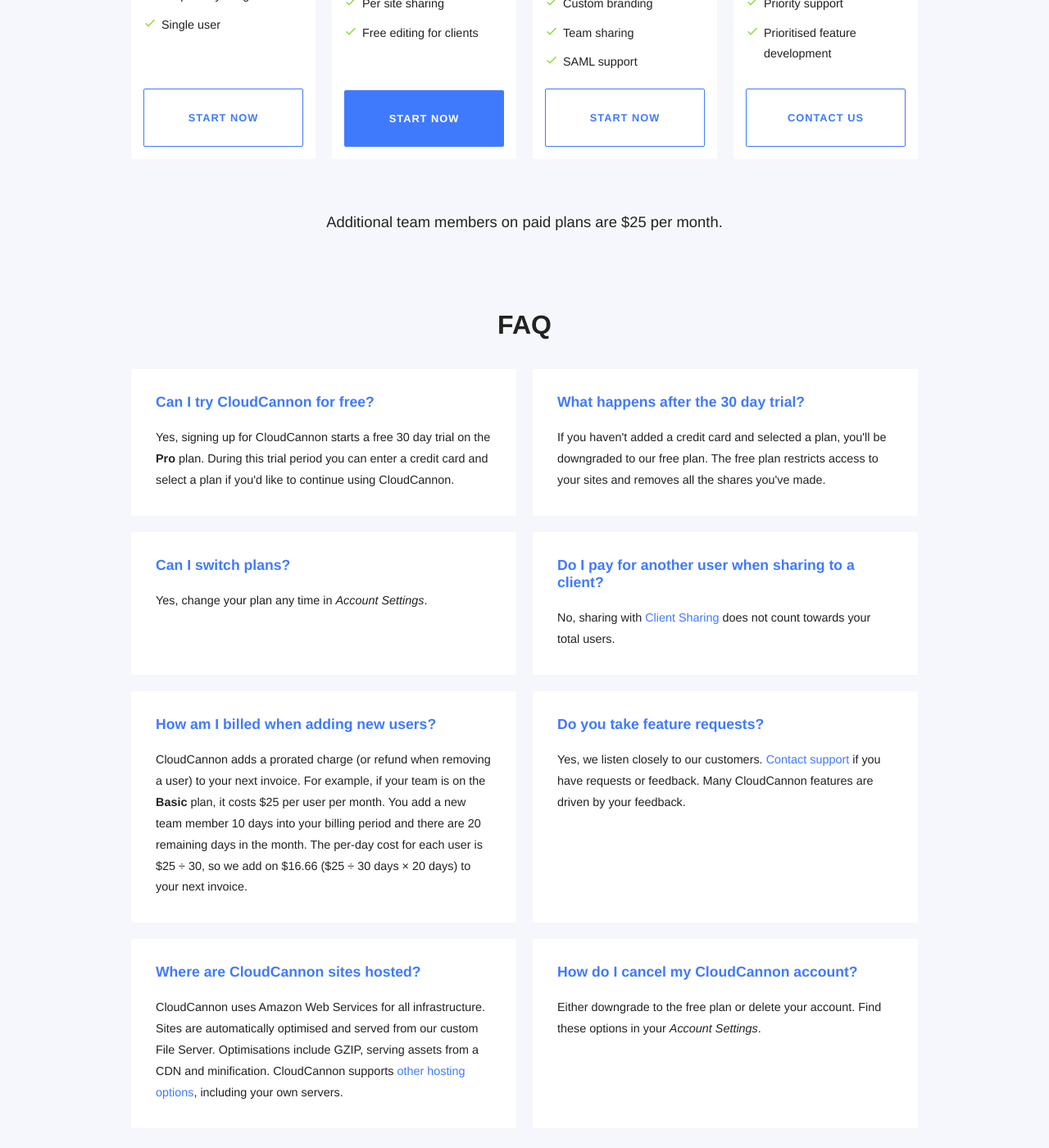
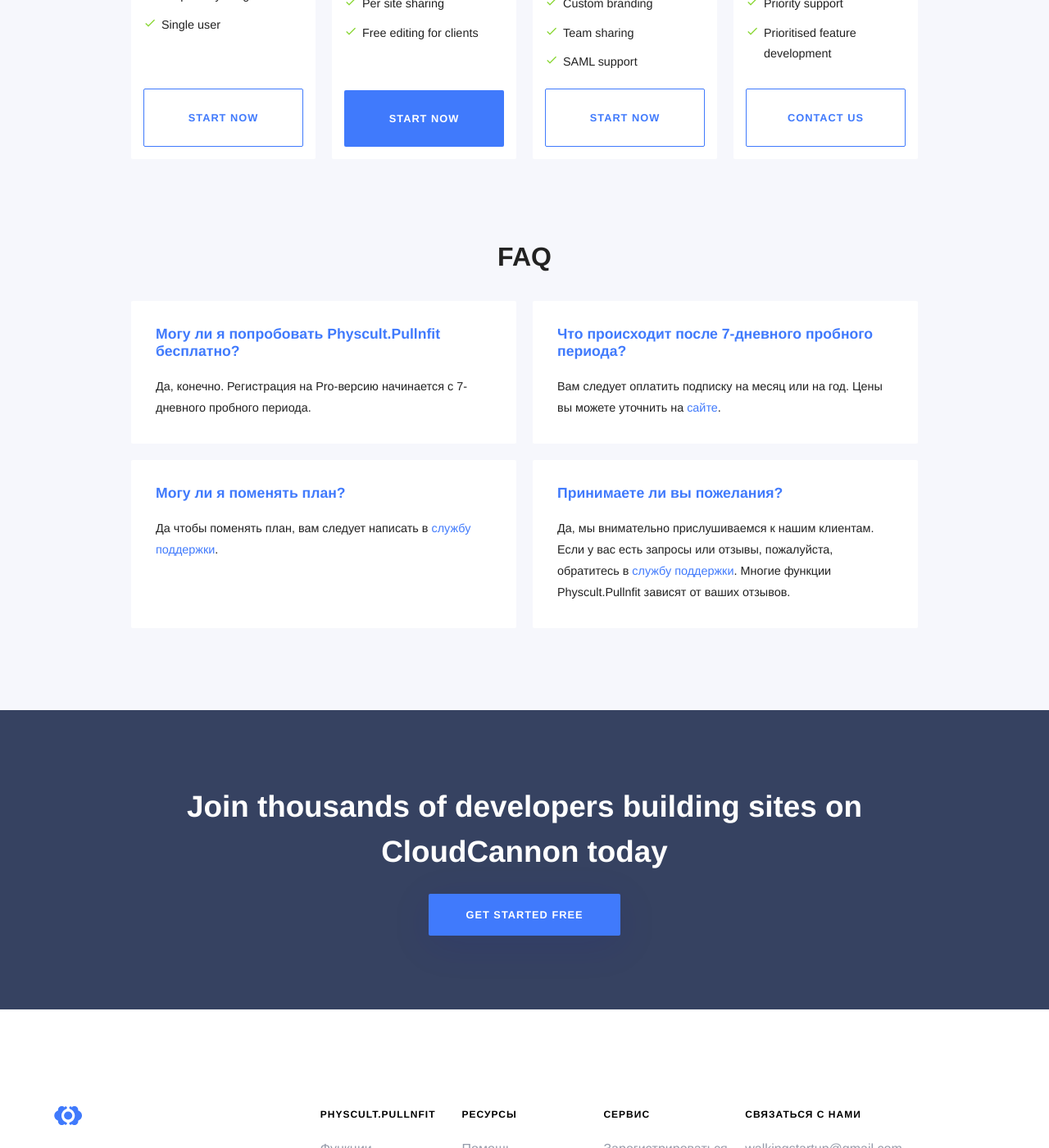
Before and after one commit to RakhimyanTim/physcult.github.io, a Jekyll site: the page built from pages/pricing.html, in a window 1280 px wide and 1400 px high, scrolled down 744 px. Shown: the whole window at 82% size. Built offline with Jekyll 4.4.1, drawn with Linux system fonts in a browser that asks for light colours; some web fonts are replaced; some of the changed text lies outside the part shown.

Commit message:
Update pricing.html

```diff
--- a/pages/pricing.html
+++ b/pages/pricing.html
@@ -1,13 +1,13 @@
 ---
 layout: short
-heading: Get started with CloudCannon
-subtitle: Try CloudCannon Pro free for 30 days, no credit card required
-title: Pricing
+heading: Начните работу с Physcult.Pullnfit
+subtitle: Попробуйте Physcult.Pullnfit Pro бесплатно в течение 7 дней.
+title: Цены
 permalink: /pricing/
 ---
 <div class="period">
 	<div class="toggle-buttons">
-		<a class="button light no-border dark-hover selected monthly" href="#">Monthly</a><a class="button light no-border dark-hover annually" href="#">Annually</a>
+		<a class="button light no-border dark-hover selected monthly" href="#">Ежемесячно</a><a class="button light no-border dark-hover annually" href="#">Ежегодно</a>
 	</div>
 </div>
 
@@ -17,27 +17,17 @@
 	{% endfor %}
 </ul>
 
-<p class="price addition-plan">Additional team members on paid plans are <span class="monthly">$25 per month</span><span class="annually">$250 per year</span>.</p>
-
 <section class="faq">
 	<h2 id="faq">FAQ</h2>
 
 	<ul class="cards">
-		{% include components/pricing/faq.html q="Can I try CloudCannon for free?" a="Yes, signing up for CloudCannon starts a free 30 day trial on the <strong>Pro</strong> plan. During this trial period you can enter a credit card and select a plan if you'd like to continue using CloudCannon." %}
+		{% include components/pricing/faq.html q="Могу ли я попробовать Physcult.Pullnfit бесплатно?" a="Да, конечно. Регистрация на Pro-версию начинается с 7-дневного пробного периода." %}
 
-		{% include components/pricing/faq.html q="What happens after the 30 day trial?" a="If you haven't added a credit card and selected a plan, you'll be downgraded to our free plan. The free plan restricts access to your sites and removes all the shares you've made." %}
+		{% include components/pricing/faq.html q="Что происходит после 7-дневного пробного периода?" a="Вам следует оплатить подписку на месяц или на год. Цены вы можете уточнить на <a href='https://physcult.pullnfit.ru/pricing/'>сайте</a>." %}
 
-		{% include components/pricing/faq.html q="Can I switch plans?" a="Yes, change your plan any time in <em>Account Settings</em>." %}
+		{% include components/pricing/faq.html q="Могу ли я поменять план?" a="Да чтобы поменять план, вам следует написать в <a href='mailto:walkingstartup@gmail.com'>службу поддержки</a>." %}
 
-		{% include components/pricing/faq.html q="Do I pay for another user when sharing to a client?" a="No, sharing with <a href='https://docs.cloudcannon.com/sharing/client-sharing/' target='_blank'>Client Sharing</a> does not count towards your total users." %}
-
-		{% include components/pricing/faq.html q="How am I billed when adding new users?" a="CloudCannon adds a prorated charge (or refund when removing a user) to your next invoice. For example, if your team is on the <strong>Basic</strong> plan, it costs $25 per user per month. You add a new team member 10 days into your billing period and there are 20 remaining days in the month. The per-day cost for each user is $25 &divide; 30, so we add on $16.66 ($25 &divide; 30 days &times; 20 days) to your next invoice." %}
-
-		{% include components/pricing/faq.html q="Do you take feature requests?" a="Yes, we listen closely to our customers. <a href='mailto:support@cloudcannon.com'>Contact support</a> if you have requests or feedback. Many CloudCannon features are driven by your feedback." %}
-
-		{% include components/pricing/faq.html q="Where are CloudCannon sites hosted?" a="CloudCannon uses Amazon Web Services for all infrastructure. Sites are automatically optimised and served from our custom File Server. Optimisations include GZIP, serving assets from a CDN and minification. CloudCannon supports <a href='https://docs.cloudcannon.com/hosting/options/' target='_blank'>other hosting options</a>, including your own servers." %}
-
-		{% include components/pricing/faq.html q="How do I cancel my CloudCannon account?" a="Either downgrade to the free plan or delete your account. Find these options in your <em>Account Settings</em>." %}
+		{% include components/pricing/faq.html q="Принимаете ли вы пожелания?" a="Да, мы внимательно прислушиваемся к нашим клиентам. Если у вас есть запросы или отзывы, пожалуйста, обратитесь в <a href='mailto:walkingstartup@gmail.com'>службу поддержки</a>. Многие функции Physcult.Pullnfit зависят от ваших отзывов." %}
 	</ul>
 </section>
 <script src="/js/pricing.js"></script>
```
